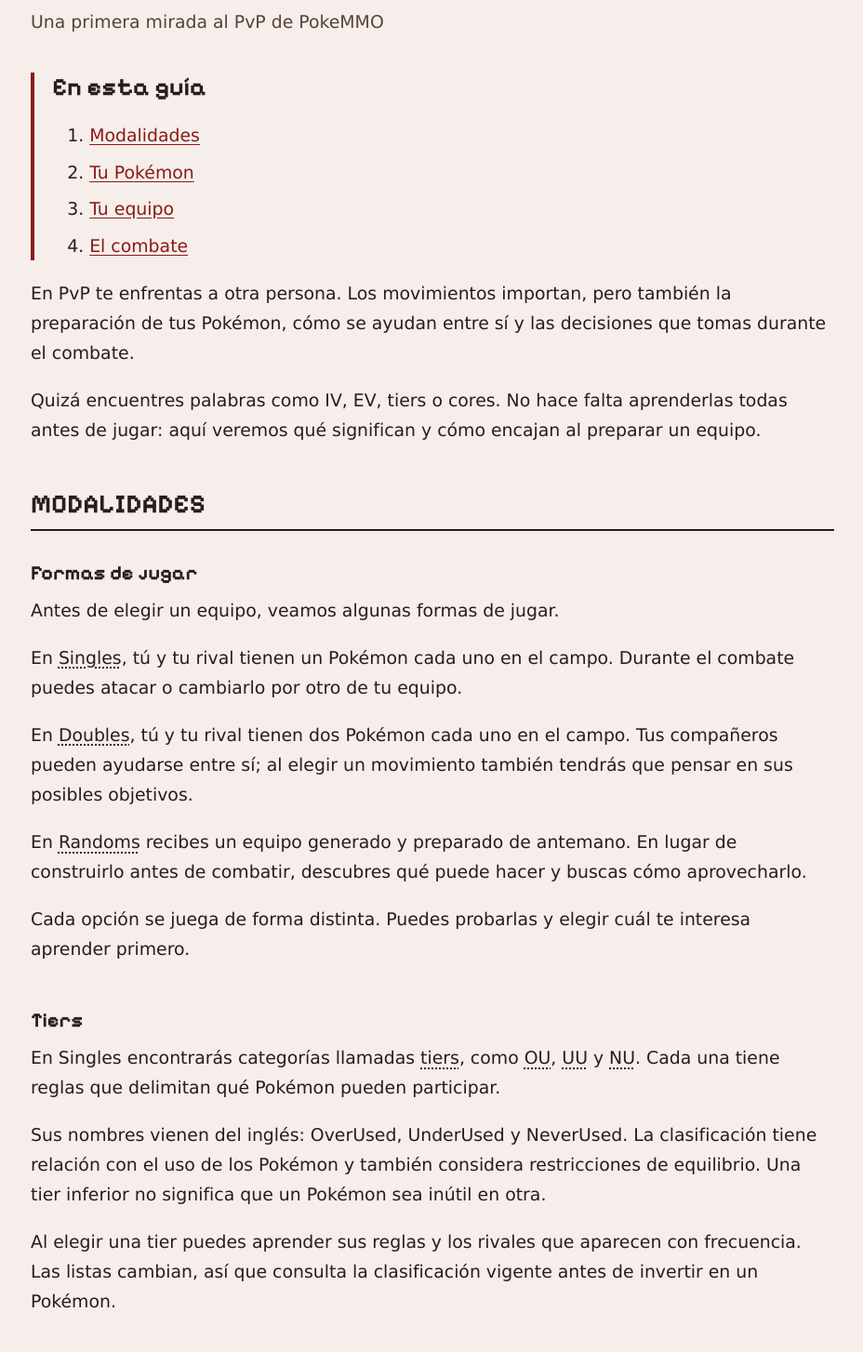
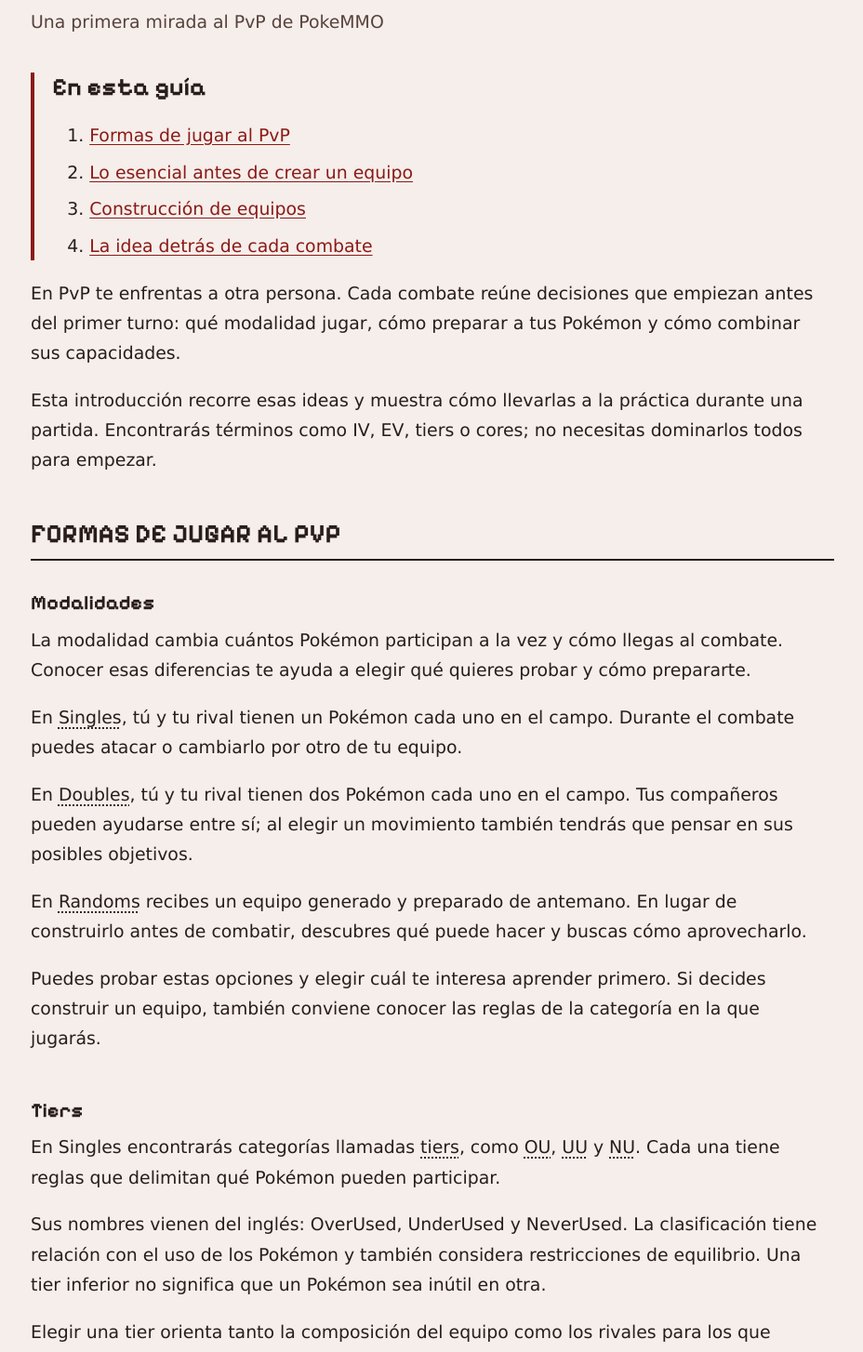
Before and after one commit to OscarDevCPP/mmoclanpage, an Angular app: page /compendio/pvp/fundamentos in a window 1280 px wide. Shown: the part 220-1674 px from the top of the page at 93% size, without its empty margins (107-1035 px from the left). Built offline with nearby package versions, Linux system fonts and the light colour scheme.

Commit message:
refactor(compendio): align introduction and glossary with section goals

```diff
--- a/src/app/pvp-guide.ts
+++ b/src/app/pvp-guide.ts
@@ -24,89 +24,89 @@ const text = (value: string, section: string) => {
 
 export const PVP_GUIDE: readonly GuideSection[] = [
   { id: "introduccion-competitivo", blocks: [
-    { kind: 'paragraph', id: "introduccion-competitivo-1", runs: text("En PvP te enfrentas a otra persona. Los movimientos importan, pero también la preparación de tus Pokémon, cómo se ayudan entre sí y las decisiones que tomas durante el combate.", 'introduccion-competitivo') },
-    { kind: 'paragraph', id: "introduccion-competitivo-2", runs: text("Quizá encuentres palabras como IV, EV, tiers o cores. No hace falta aprenderlas todas antes de jugar: aquí veremos qué significan y cómo encajan al preparar un equipo.", 'introduccion-competitivo') },
+    { kind: 'paragraph', id: "introduccion-competitivo-1", runs: text("En PvP te enfrentas a otra persona. Cada combate reúne decisiones que empiezan antes del primer turno: qué modalidad jugar, cómo preparar a tus Pokémon y cómo combinar sus capacidades.", 'introduccion-competitivo') },
+    { kind: 'paragraph', id: "introduccion-competitivo-2", runs: text("Esta introducción recorre esas ideas y muestra cómo llevarlas a la práctica durante una partida. Encontrarás términos como IV, EV, tiers o cores; no necesitas dominarlos todos para empezar.", 'introduccion-competitivo') },
   ] },
   { id: "introduccion-modalidades", blocks: [
-    { kind: 'heading', id: "introduccion-modalidades-grupo-h", level: 2, runs: text("Modalidades", 'introduccion-modalidades') },
-    { kind: 'heading', id: "introduccion-modalidades-h", level: 3, runs: text("Formas de jugar", 'introduccion-modalidades') },
-    { kind: 'paragraph', id: "introduccion-modalidades-1", runs: text("Antes de elegir un equipo, veamos algunas formas de jugar.", 'introduccion-modalidades') },
+    { kind: 'heading', id: "introduccion-modalidades-grupo-h", level: 2, runs: text("Formas de jugar al PvP", 'introduccion-modalidades') },
+    { kind: 'heading', id: "introduccion-modalidades-h", level: 3, runs: text("Modalidades", 'introduccion-modalidades') },
+    { kind: 'paragraph', id: "introduccion-modalidades-1", runs: text("La modalidad cambia cuántos Pokémon participan a la vez y cómo llegas al combate. Conocer esas diferencias te ayuda a elegir qué quieres probar y cómo prepararte.", 'introduccion-modalidades') },
     { kind: 'paragraph', id: "introduccion-modalidades-2", runs: text("En Singles, tú y tu rival tienen un Pokémon cada uno en el campo. Durante el combate puedes atacar o cambiarlo por otro de tu equipo.", 'introduccion-modalidades') },
     { kind: 'paragraph', id: "introduccion-modalidades-3", runs: text("En Doubles, tú y tu rival tienen dos Pokémon cada uno en el campo. Tus compañeros pueden ayudarse entre sí; al elegir un movimiento también tendrás que pensar en sus posibles objetivos.", 'introduccion-modalidades') },
     { kind: 'paragraph', id: "introduccion-modalidades-4", runs: text("En Randoms recibes un equipo generado y preparado de antemano. En lugar de construirlo antes de combatir, descubres qué puede hacer y buscas cómo aprovecharlo.", 'introduccion-modalidades') },
-    { kind: 'paragraph', id: "introduccion-modalidades-5", runs: text("Cada opción se juega de forma distinta. Puedes probarlas y elegir cuál te interesa aprender primero.", 'introduccion-modalidades') },
+    { kind: 'paragraph', id: "introduccion-modalidades-5", runs: text("Puedes probar estas opciones y elegir cuál te interesa aprender primero. Si decides construir un equipo, también conviene conocer las reglas de la categoría en la que jugarás.", 'introduccion-modalidades') },
   ] },
   { id: "introduccion-tiers", blocks: [
     { kind: 'heading', id: "introduccion-tiers-h", level: 3, runs: text("Tiers", 'introduccion-tiers') },
     { kind: 'paragraph', id: "introduccion-tiers-1", runs: text("En Singles encontrarás categorías llamadas tiers, como OU, UU y NU. Cada una tiene reglas que delimitan qué Pokémon pueden participar.", 'introduccion-tiers') },
     { kind: 'paragraph', id: "introduccion-tiers-2", runs: text("Sus nombres vienen del inglés: OverUsed, UnderUsed y NeverUsed. La clasificación tiene relación con el uso de los Pokémon y también considera restricciones de equilibrio. Una tier inferior no significa que un Pokémon sea inútil en otra.", 'introduccion-tiers') },
-    { kind: 'paragraph', id: "introduccion-tiers-3", runs: text("Al elegir una tier puedes aprender sus reglas y los rivales que aparecen con frecuencia. Las listas cambian, así que consulta la clasificación vigente antes de invertir en un Pokémon.", 'introduccion-tiers') },
+    { kind: 'paragraph', id: "introduccion-tiers-3", runs: text("Elegir una tier orienta tanto la composición del equipo como los rivales para los que conviene prepararse. Las listas cambian, así que consulta la clasificación vigente antes de invertir en un Pokémon.", 'introduccion-tiers') },
   ] },
   { id: "introduccion-tipos", blocks: [
-    { kind: 'heading', id: "introduccion-tipos-grupo-h", level: 2, runs: text("Tu Pokémon", 'introduccion-tipos') },
+    { kind: 'heading', id: "introduccion-tipos-grupo-h", level: 2, runs: text("Lo esencial antes de crear un equipo", 'introduccion-tipos') },
     { kind: 'heading', id: "introduccion-tipos-h", level: 3, runs: text("Tipos", 'introduccion-tipos') },
     { kind: 'paragraph', id: "introduccion-tipos-1", runs: text("La tabla de tipos te ayuda a ver qué ataques son eficaces, cuáles se resisten y cuáles no afectan al rival. Si un Pokémon tiene dos tipos, ambos influyen al recibir un ataque.", 'introduccion-tipos') },
     { kind: 'paragraph', id: "introduccion-tipos-2", runs: text("También encontrarás el STAB: un movimiento recibe una bonificación de daño cuando comparte tipo con el Pokémon que lo usa.", 'introduccion-tipos') },
     { kind: 'paragraph', id: "introduccion-tipos-3", runs: text("El tipo no lo decide todo. Las estadísticas, los movimientos, las habilidades y los objetos también importan. Resistir un tipo no garantiza que puedas entrar sin riesgo ante cualquier Pokémon de ese tipo.", 'introduccion-tipos') },
-    { kind: 'paragraph', id: "introduccion-tipos-4", runs: text("Puedes consultar la tabla mientras juegas y relacionarla con lo que ves, sin intentar memorizarla de golpe.", 'introduccion-tipos') },
+    { kind: 'paragraph', id: "introduccion-tipos-4", runs: text("Antes de elegir compañeros, la tabla te permite detectar debilidades compartidas y pensar qué respuestas podrías necesitar. Puedes consultarla mientras juegas, sin memorizarla de golpe.", 'introduccion-tipos') },
   ] },
   { id: "introduccion-genetica", blocks: [
     { kind: 'heading', id: "introduccion-genetica-h", level: 3, runs: text("Genética", 'introduccion-genetica') },
     { kind: 'paragraph', id: "introduccion-genetica-1", runs: text("Dos Pokémon de la misma especie pueden tener números distintos en sus estadísticas. Una de las razones son sus IV: valores individuales que influyen en cada estadística.", 'introduccion-genetica') },
     { kind: 'paragraph', id: "introduccion-genetica-2", runs: text("La naturaleza también influye en las estadísticas: puede favorecer una a costa de otra, aunque algunas son neutras. La que te conviene depende de cómo quieras usar a tu Pokémon.", 'introduccion-genetica') },
-    { kind: 'paragraph', id: "introduccion-genetica-3", runs: text("Cada Pokémon necesita atributos acordes con su función. Por ejemplo, un atacante especial y uno físico tienen prioridades distintas; algunas estrategias incluso buscan poca velocidad. Piensa primero en su tarea, antes de buscar valores perfectos.", 'introduccion-genetica') },
+    { kind: 'paragraph', id: "introduccion-genetica-3", runs: text("Antes de preparar un Pokémon, piensa qué tarea cumplirá: un atacante especial y uno físico tienen prioridades distintas; algunas estrategias incluso buscan poca velocidad. Así puedes valorar qué atributos necesitas antes de buscar valores perfectos.", 'introduccion-genetica') },
   ] },
   { id: "introduccion-entrenamiento", blocks: [
     { kind: 'heading', id: "introduccion-entrenamiento-h", level: 3, runs: text("Entrenamiento", 'introduccion-entrenamiento') },
     { kind: 'paragraph', id: "introduccion-entrenamiento-1", runs: text("Los EV son valores de esfuerzo que se obtienen al entrenar y afectan a las estadísticas. A diferencia de los IV, reflejan cómo has repartido ese entrenamiento.", 'introduccion-entrenamiento') },
     { kind: 'paragraph', id: "introduccion-entrenamiento-2", runs: text("Entrenar no es solo subir de nivel. También eliges qué reforzar: según su tarea, un Pokémon puede necesitar más ataque, más resistencia o una combinación de ambos.", 'introduccion-entrenamiento') },
-    { kind: 'paragraph', id: "introduccion-entrenamiento-3", runs: text("IV, naturaleza y EV influyen juntos, pero son cosas distintas. Tener clara esa diferencia te ayudará a seguir una guía de entrenamiento y a decidir cómo preparar a tu Pokémon.", 'introduccion-entrenamiento') },
+    { kind: 'paragraph', id: "introduccion-entrenamiento-3", runs: text("IV, naturaleza y EV influyen juntos, pero son cosas distintas. Distinguirlos antes de preparar el equipo te ayuda a decidir qué reforzar en cada integrante y a seguir una guía de entrenamiento.", 'introduccion-entrenamiento') },
   ] },
   { id: "introduccion-crianza", blocks: [
     { kind: 'heading', id: "introduccion-crianza-h", level: 3, runs: text("Crianza", 'introduccion-crianza') },
     { kind: 'paragraph', id: "introduccion-crianza-1", runs: text("La crianza te ayuda a conseguir Pokémon con características que buscas, como ciertos IV o una naturaleza adecuada.", 'introduccion-crianza') },
-    { kind: 'paragraph', id: "introduccion-crianza-2", runs: text("PokeMMO tiene sus propias reglas y recursos para la crianza. Antes de empezar, conviene saber qué quieres obtener y entender el proceso.", 'introduccion-crianza') },
+    { kind: 'paragraph', id: "introduccion-crianza-2", runs: text("PokeMMO tiene sus propias reglas y recursos para la crianza. Antes de invertir en ella, conviene saber qué necesitas para el equipo y entender el proceso.", 'introduccion-crianza') },
     { kind: 'paragraph', id: "introduccion-crianza-3", runs: text("Por ahora basta con saber para qué sirve: conseguir una base adecuada para tu Pokémon. Los pasos, la herencia y los costes necesitan una guía aparte.", 'introduccion-crianza') },
   ] },
   { id: "introduccion-preparacion", blocks: [
     { kind: 'heading', id: "introduccion-preparacion-h", level: 3, runs: text("Preparación", 'introduccion-preparacion') },
-    { kind: 'paragraph', id: "introduccion-preparacion-1", runs: text("Los IV son solo una parte de la preparación. Los movimientos, la habilidad, el objeto, la naturaleza y los EV deben funcionar juntos para la tarea que has elegido.", 'introduccion-preparacion') },
+    { kind: 'paragraph', id: "introduccion-preparacion-1", runs: text("Al reunir estas bases, recuerda que los IV son solo una parte de la preparación. Los movimientos, la habilidad, el objeto, la naturaleza y los EV deben funcionar juntos para la tarea que has elegido.", 'introduccion-preparacion') },
     { kind: 'paragraph', id: "introduccion-preparacion-2", runs: text("Entre jugadores escucharás «competitivo» y «semicompetitivo» para hablar de distintos grados de preparación. Son etiquetas informales, sin una frontera universal; por sí solas no dicen si un Pokémon encaja en tu equipo.", 'introduccion-preparacion') },
     { kind: 'paragraph', id: "introduccion-preparacion-3", runs: text("Un Pokémon con IV perfectos puede estar mal preparado, y otro sin todas sus estadísticas perfectas puede cumplir bien su tarea. Fíjate en lo que necesita y en las limitaciones que aceptas.", 'introduccion-preparacion') },
   ] },
   { id: "introduccion-sinergia", blocks: [
-    { kind: 'heading', id: "introduccion-sinergia-grupo-h", level: 2, runs: text("Tu equipo", 'introduccion-sinergia') },
+    { kind: 'heading', id: "introduccion-sinergia-grupo-h", level: 2, runs: text("Construcción de equipos", 'introduccion-sinergia') },
     { kind: 'heading', id: "introduccion-sinergia-h", level: 3, runs: text("Sinergia y cores", 'introduccion-sinergia') },
-    { kind: 'paragraph', id: "introduccion-sinergia-1", runs: text("Reunir Pokémon fuertes no garantiza que formen un buen equipo. La sinergia consiste en que se complementen y se ayuden a seguir un plan.", 'introduccion-sinergia') },
-    { kind: 'paragraph', id: "introduccion-sinergia-2", runs: text("Por ejemplo, un compañero puede responder a un rival que incomoda a otro, ayudarlo a entrar al campo o debilitar a un rival que frena su avance.", 'introduccion-sinergia') },
+    { kind: 'paragraph', id: "introduccion-sinergia-1", runs: text("Una vez que conoces las bases, puedes pensar en el equipo como conjunto. Reunir Pokémon fuertes no garantiza que funcionen bien juntos: la sinergia consiste en complementarse para seguir un plan.", 'introduccion-sinergia') },
+    { kind: 'paragraph', id: "introduccion-sinergia-2", runs: text("Por ejemplo, si varios compañeros tienen dificultades ante la misma amenaza, puedes buscar una respuesta que cubra esa debilidad. Otro integrante podría ayudar a entrar al campo a quien quieres usar para atacar.", 'introduccion-sinergia') },
     { kind: 'paragraph', id: "introduccion-sinergia-3", runs: text("Un core es un grupo pequeño de Pokémon que colaboran con una idea en común. Pueden cubrir amenazas, ayudar a atacar o combinar ambas funciones.", 'introduccion-sinergia') },
-    { kind: 'paragraph', id: "introduccion-sinergia-4", runs: text("Al elegir un integrante, pregúntate no solo si es bueno, sino qué aporta a este equipo y qué necesita de sus compañeros.", 'introduccion-sinergia') },
+    { kind: 'paragraph', id: "introduccion-sinergia-4", runs: text("Al elegir cada integrante, pregúntate qué aporta al plan, qué amenazas puede afrontar y qué necesita de sus compañeros. La cobertura y las respuestas del equipo importan tanto como las cualidades individuales.", 'introduccion-sinergia') },
   ] },
   { id: "introduccion-arquetipos", blocks: [
     { kind: 'heading', id: "introduccion-arquetipos-h", level: 3, runs: text("Arquetipos", 'introduccion-arquetipos') },
-    { kind: 'paragraph', id: "introduccion-arquetipos-1", runs: text("Un arquetipo describe el enfoque general de un equipo.", 'introduccion-arquetipos') },
+    { kind: 'paragraph', id: "introduccion-arquetipos-1", runs: text("Ese plan puede tener distintos enfoques generales, llamados arquetipos.", 'introduccion-arquetipos') },
     { kind: 'paragraph', id: "introduccion-arquetipos-2", runs: text("Un equipo ofensivo busca presionar y abrir oportunidades para atacar. Uno defensivo se apoya más en resistir, recuperarse y desgastar al rival. Un equipo equilibrado combina herramientas de ambos.", 'introduccion-arquetipos') },
     { kind: 'paragraph', id: "introduccion-arquetipos-3", runs: text("No son recetas obligatorias. Estos nombres ayudan a reconocer qué quiere hacer un equipo y por qué eligió a sus integrantes.", 'introduccion-arquetipos') },
   ] },
   { id: "introduccion-combate", blocks: [
-    { kind: 'heading', id: "introduccion-combate-grupo-h", level: 2, runs: text("El combate", 'introduccion-combate') },
+    { kind: 'heading', id: "introduccion-combate-grupo-h", level: 2, runs: text("La idea detrás de cada combate", 'introduccion-combate') },
     { kind: 'heading', id: "introduccion-combate-h", level: 3, runs: text("Decisiones", 'introduccion-combate') },
-    { kind: 'paragraph', id: "introduccion-combate-1", runs: text("En cada turno, piensa tanto en tus opciones como en las del rival.", 'introduccion-combate') },
+    { kind: 'paragraph', id: "introduccion-combate-1", runs: text("El plan del equipo te da una dirección, pero cada partida plantea situaciones distintas. Piensa qué necesitas conseguir para avanzar y ajusta ese objetivo según lo que ocurra.", 'introduccion-combate') },
     { kind: 'paragraph', id: "introduccion-combate-2", runs: text("Atacar puede acercarte a tu objetivo; cambiar puede proteger a un compañero importante o darte un enfrentamiento más favorable. La mejor opción depende de lo que sabes y del riesgo que estás dispuesto a correr.", 'introduccion-combate') },
-    { kind: 'paragraph', id: "introduccion-combate-3", runs: text("Mira qué Pokémon están en el campo, cuánta salud les queda y qué información has descubierto. Considera qué te amenaza ahora y a quién podrías necesitar después.", 'introduccion-combate') },
-    { kind: 'paragraph', id: "introduccion-combate-4", runs: text("No tienes que adivinar todas las jugadas. Empieza por comparar tus opciones y entender por qué eliges una.", 'introduccion-combate') },
+    { kind: 'paragraph', id: "introduccion-combate-3", runs: text("En cada turno, mira qué Pokémon están en el campo, cuánta salud les queda y qué información has descubierto. Considera las opciones del rival, qué te amenaza ahora y a quién podrías necesitar después.", 'introduccion-combate') },
+    { kind: 'paragraph', id: "introduccion-combate-4", runs: text("No tienes que adivinar todas las jugadas. Compara tus opciones, acepta que cada una puede tener riesgos y adapta tu plan cuando aparezca nueva información.", 'introduccion-combate') },
   ] },
   { id: "introduccion-practica", blocks: [
     { kind: 'heading', id: "introduccion-practica-h", level: 3, runs: text("Práctica", 'introduccion-practica') },
     { kind: 'paragraph', id: "introduccion-practica-1", runs: text("Elige una modalidad que te llame la atención y conoce sus reglas. Con un equipo propio, intenta entender la función de cada integrante; en Randoms, empieza por revisar qué puede hacer el equipo que recibiste.", 'introduccion-practica') },
-    { kind: 'paragraph', id: "introduccion-practica-2", runs: text("Después de jugar, repasa una decisión: qué querías lograr, qué sabías en ese momento y qué otra opción tenías.", 'introduccion-practica') },
+    { kind: 'paragraph', id: "introduccion-practica-2", runs: text("Después de jugar, repasa una decisión: qué querías lograr, qué sabías en ese momento y qué otra opción tenías. Si el plan no funcionó, piensa si podrías adaptarlo o si el equipo necesita otra respuesta.", 'introduccion-practica') },
     { kind: 'paragraph', id: "introduccion-practica-3", runs: text("Al empezar no necesitas ganar siempre ni tener un equipo perfecto. La práctica te ayuda a entender lo que pasa y a elegir con más información.", 'introduccion-practica') },
   ] },
 ];
 
 export const PVP_CONTENTS = [
-  { id: 'introduccion-modalidades', title: 'Modalidades' },
-  { id: 'introduccion-tipos', title: 'Tu Pokémon' },
-  { id: 'introduccion-sinergia', title: 'Tu equipo' },
-  { id: 'introduccion-combate', title: 'El combate' },
+  { id: 'introduccion-modalidades', title: 'Formas de jugar al PvP' },
+  { id: 'introduccion-tipos', title: 'Lo esencial antes de crear un equipo' },
+  { id: 'introduccion-sinergia', title: 'Construcción de equipos' },
+  { id: 'introduccion-combate', title: 'La idea detrás de cada combate' },
 ] as const;
--- a/src/styles.css
+++ b/src/styles.css
@@ -15,7 +15,7 @@
   --accent-text: #8b1a18;
   --on-accent: #fff8f2;
   --border: #a98c82;
-  --focus: #292929; --focus-halo: #fff;
+  --focus: #781410;
   --shadow: #d1b6aa;
   --font-title: 'Pixelify Sans', sans-serif;
   --space-small: 0.5rem;
@@ -32,14 +32,14 @@
     color-scheme: dark;
     --bg: #171515; --surface: #262120; --text: #eaded4; --muted: #c8b6a8;
     --accent: #961e1b; --accent-hover: #5c1614; --accent-text: #eea6a0;
-    --on-accent: #fff8f2; --border: #79534d; --focus: #f5f5f5; --focus-halo: #292929; --shadow: #5c1614;
+    --on-accent: #fff8f2; --border: #79534d; --focus: #ffd18f; --shadow: #5c1614;
   }
 }
 :root[data-theme='dark'] {
   color-scheme: dark;
   --bg: #171515; --surface: #262120; --text: #eaded4; --muted: #c8b6a8;
   --accent: #961e1b; --accent-hover: #5c1614; --accent-text: #eea6a0;
-  --on-accent: #fff8f2; --border: #79534d; --focus: #f5f5f5; --focus-halo: #292929; --shadow: #5c1614;
+  --on-accent: #fff8f2; --border: #79534d; --focus: #ffd18f; --shadow: #5c1614;
 }
 :root[data-theme='light'] { color-scheme: light; }
 /* Minimal reset adapted from https://www.joshwcomeau.com/css/custom-css-reset/ */
@@ -52,8 +52,7 @@ button, input, select, textarea { font: inherit; }
 p, h1, h2, h3 { overflow-wrap: break-word; }
 a { color: inherit; }
 button { cursor: pointer; }
-:focus-visible { outline: 2px solid var(--focus); outline-offset: 3px; box-shadow: 0 0 0 5px var(--focus-halo); }
-main:focus { outline: none; }
+:focus-visible { outline: 3px solid var(--focus); outline-offset: 5px; }
 .skip-link { position: absolute; z-index: 5; top: -5rem; left: 1rem; background: var(--text); color: var(--bg); padding: .8rem; }
 .skip-link:focus { top: 1rem; }
 .site-header { position: sticky; top: 0; z-index: 4; background: var(--bg); border-bottom: 1px solid var(--border); }
@@ -125,7 +124,7 @@ app-missions .clearing-supplies { position:relative; z-index:1; transform:scale(
 
 app-missions .papers button[aria-pressed="true"] { outline: 4px solid #fff8ef; outline-offset: 3px; background: #f9e5b8; box-shadow: 7px 9px #34251c88; }
 /* Programmatic landmarks are not interactive controls. */
-#contenido:focus { outline: none; }
+#contenido:focus { outline: none; box-shadow: none; }
 .immersive-main { width: 100%; min-height: 100dvh; }
 
 /* Avoid showing the prerendered first scene to returning readers before hydration. */
@@ -133,4 +132,4 @@ app-missions .papers button[aria-pressed="true"] { outline: 4px solid #fff8ef; o
 :root:not([data-js]) app-resources .cinematic { display: none; }
 :root[data-js] app-resources .compendium.cinema-active { display: none; }
 
-app-missions .papers button[aria-pressed="true"]:focus-visible { outline: 2px solid var(--focus); outline-offset: 3px; box-shadow: 0 0 0 5px var(--focus-halo); }
+app-missions .papers button[aria-pressed="true"]:focus-visible { outline: 3px solid var(--focus); outline-offset: 5px; }
```
Also changed, not shown: src/app/pvp-fundamentos.ts (+11 -11 lines), 3 other files (tests, documents, lock files or other folders).
